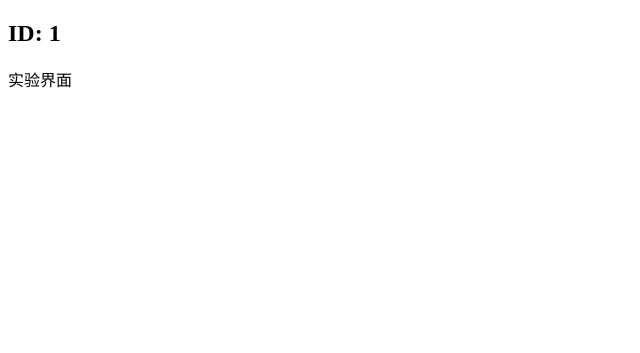
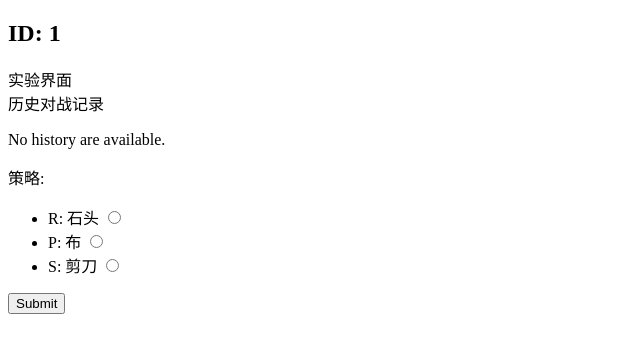
Before and after one commit to baislsl/RPS-srtp, a Django app: template templates/rps/play.html in a window 1280 px wide. Shown: the top 353 px of the page, without its empty margins (0-640 px from the left). Run offline with Django 3.2, Linux system fonts and the light colour scheme; the template is opened without the code that fills it: most values are stand-ins (such as "Sample title", 1, 10 or a date in 2020).

Commit message:
player view submit action

```diff
--- /dev/null
+++ b/rps/control/game.py
@@ -0,0 +1,4 @@
+
+class Game:
+    def __init__(self, id):
+        pass
--- a/rps/urls.py
+++ b/rps/urls.py
@@ -20,5 +20,6 @@ from . import view
 urlpatterns = [
     url(r'^admin/', admin.site.urls),
     url(r'^$', view.index),
-    url(r'^play/$', view.play)
+    url(r'^play/$', view.play),
+    url(r'^handon/$', view.handon)
 ]
--- a/rps/view.py
+++ b/rps/view.py
@@ -1,17 +1,30 @@
 from django.http import HttpResponse
 from django.template import loader
+from .control.game import Game
+from django.shortcuts import render
+
+games = {}
 
 
 def index(request):
-    template = loader.get_template('rps/index.html')
     context = {}
-    return HttpResponse(template.render(context, request))
+    return render(request, 'rps/index.html', context)
 
 
 def play(request):
     id = request.POST['id']
     print("id: ", id)
 
-    template = loader.get_template('rps/play.html')
+    # create a game for this player
+    games['id'] = Game('id')
     context = {"id": id}
-    return HttpResponse(template.render(context, request))
+
+    return render(request, 'rps/play.html', context)
+
+
+def handon(request):
+    id = request.POST['id']
+    action = request.POST.getlist('action')
+    context = {}
+
+    return render(request, 'rps/play.html', context)
--- a/templates/rps/index.html
+++ b/templates/rps/index.html
@@ -24,7 +24,7 @@
         if (userId.length === 0) {
             alert("请输入ID");
         } else {
-            alert("你的ID为" + userId);
+            {#alert("你的ID为" + userId);#}
             document.getElementById("submit").submit();
         }
 
--- a/templates/rps/play.html
+++ b/templates/rps/play.html
@@ -8,9 +8,55 @@
 <div>
     <h2>ID: {{ id }}</h2>
 </div>
+
 实验界面
-<p>
+<div class="history">
+    历史对战记录
+    {% if history_list %}
+        <table border="1">
+            <tr>
+                <th>轮数</th>
+                <th>你的策略</th>
+                <th>对手的策略</th>
+                <th>胜负情况</th>
+                <th>得分</th>
+            </tr>
+            {% for history in history %}
+                <tr>
+                    <th>{{ history.time }}</th>
+                    <th>{{ history.action1 }}</th>
+                    <th>{{ history.action2 }}</th>
+                    <th>{{ history.win }}</th>
+                    <th>{{ history.points }}</th>
+                </tr>
+            {% endfor %}
+        </table>
+    {% else %}
+        <p>No history are available.</p>
+    {% endif %}
+</div>
 
-</p>
+<div id="next">
+    <form method="post" action="/handon/">
+        {% csrf_token %}
+        <label>策略:</label>
+        <ul>
+            <li>
+                <label>R: 石头</label>
+                <input type="radio" value="0" id="rock" name="action"/>
+            </li>
+            <li>
+                <label>P: 布</label>
+                <input type="radio" value="1" id="Paper" name="action"/>
+            </li>
+            <li><label>S: 剪刀 </label>
+                <input type="radio" value="2" id="Scissors" name="action"/>
+            </li>
+        </ul>
+        <input type="hidden" id="id" name="id" value="{{ id }}">
+        <input type="submit" value="Submit">
+    </form>
+</div>
+
 </body>
 </html>
```
Also changed, not shown: rps/control/__init__.py (added).
